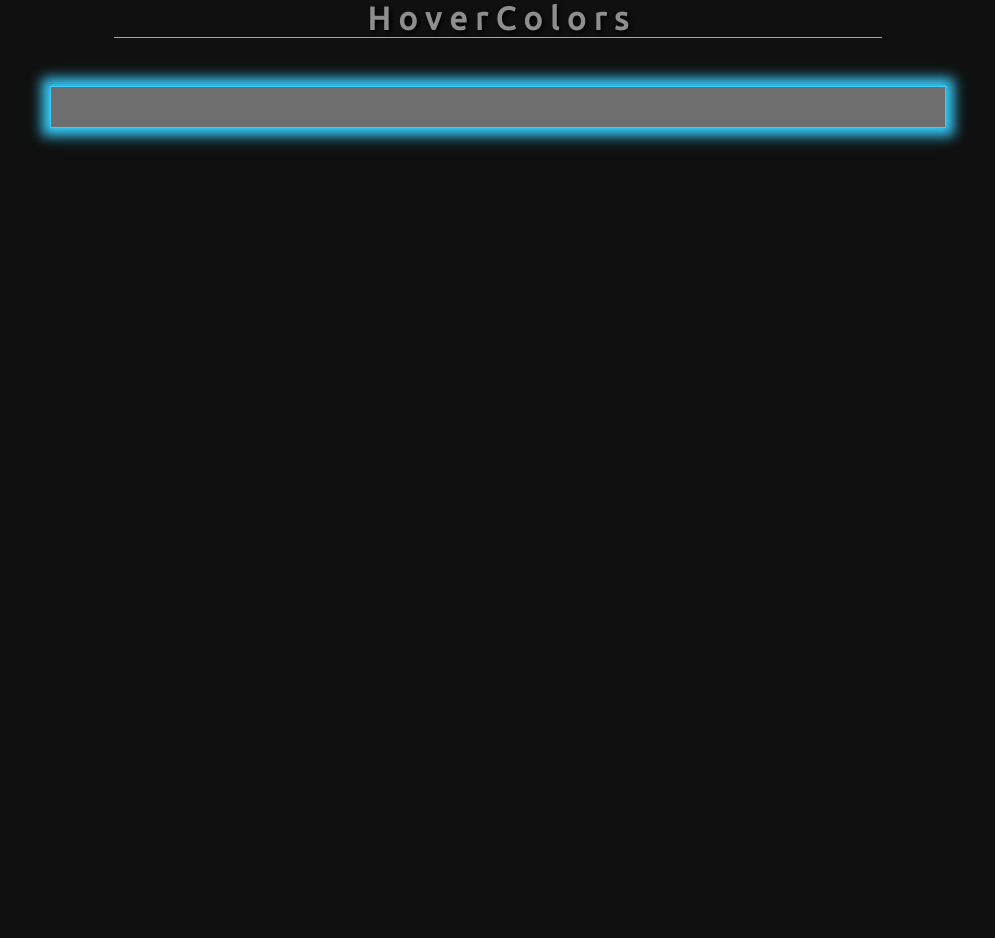
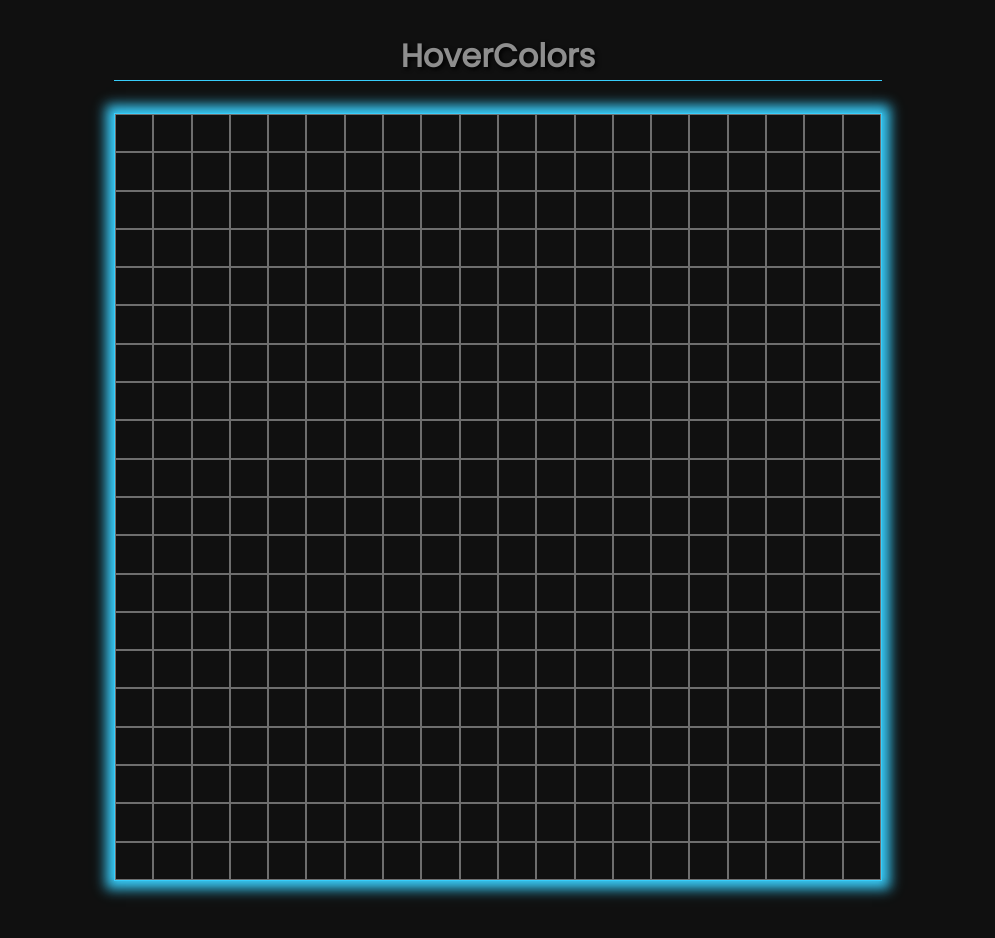
Before and after one commit to m-wheeler-dev/hovers, a plain HTML site: page index.html in a window 1280 px wide. Shown: the whole page, without its empty margins (142-1137 px from the left). Before the commit the page ends 800 px from the top, so only its background shows below. Drawn offline with Linux system fonts and the light colour scheme.

Commit message:
Update styles.css

```diff
--- a/styles.css
+++ b/styles.css
@@ -1,5 +1,5 @@
 /* GOOGLE FONT IMPORTS */
-@import url("https://fonts.googleapis.com/css2?family=Poppins:wght@300;400&family=Ubuntu&display=swap");
+@import url("https://fonts.googleapis.com/css2?family=Poppins:wght@300;400&display=swap");
 
 /* GLOBAL DEFAULTS */
 * {
@@ -7,22 +7,23 @@
 	padding: 0;
 	box-sizing: border-box;
 	scroll-behavior: smooth;
-	font-family: "Ubuntu", "Poppins", Arial, Helvetica, sans-serif;
+	font-family: "Poppins", Arial, Helvetica, sans-serif;
 }
 
 body {
-	height: fit-content;
+	height: 100vw;
 	width: 100vw;
 	background-color: #101010;
 	overflow: hidden;
 	display: flex;
 	flex-direction: column;
-	justify-content: center;
+	justify-content: flex-start;
 	align-items: center;
 }
 
 h1 {
 	width: 60%;
+	margin: 2rem auto;
 	text-align: center;
 	border-bottom: 1px solid #38cdfa;
 }
@@ -30,15 +31,13 @@ h1 {
 .title {
 	cursor: default;
 	color: #8e8e8e;
-	margin: 0 0.25rem;
 	text-shadow: 2px 2px 0.25rem black;
 	transition: all 2s ease;
 }
 
 .container {
-	height: 70%;
-	width: 70%;
-	margin-top: 3rem;
+	height: 60%;
+	width: 60%;
 	border: 1px solid #38cdfa;
 	box-shadow: 0 0 0.75rem 0.5rem #38cdfa;
 	display: flex;
```
